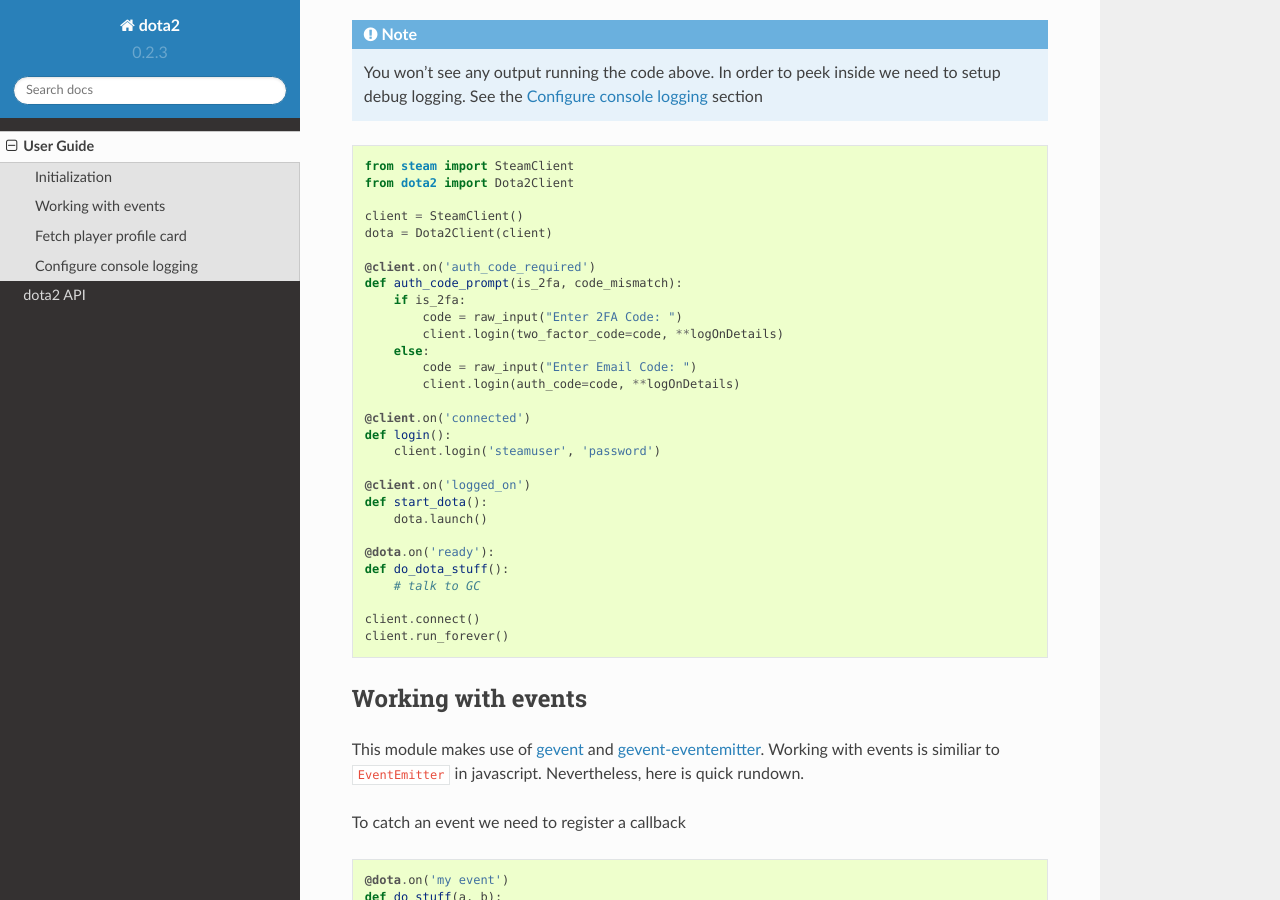
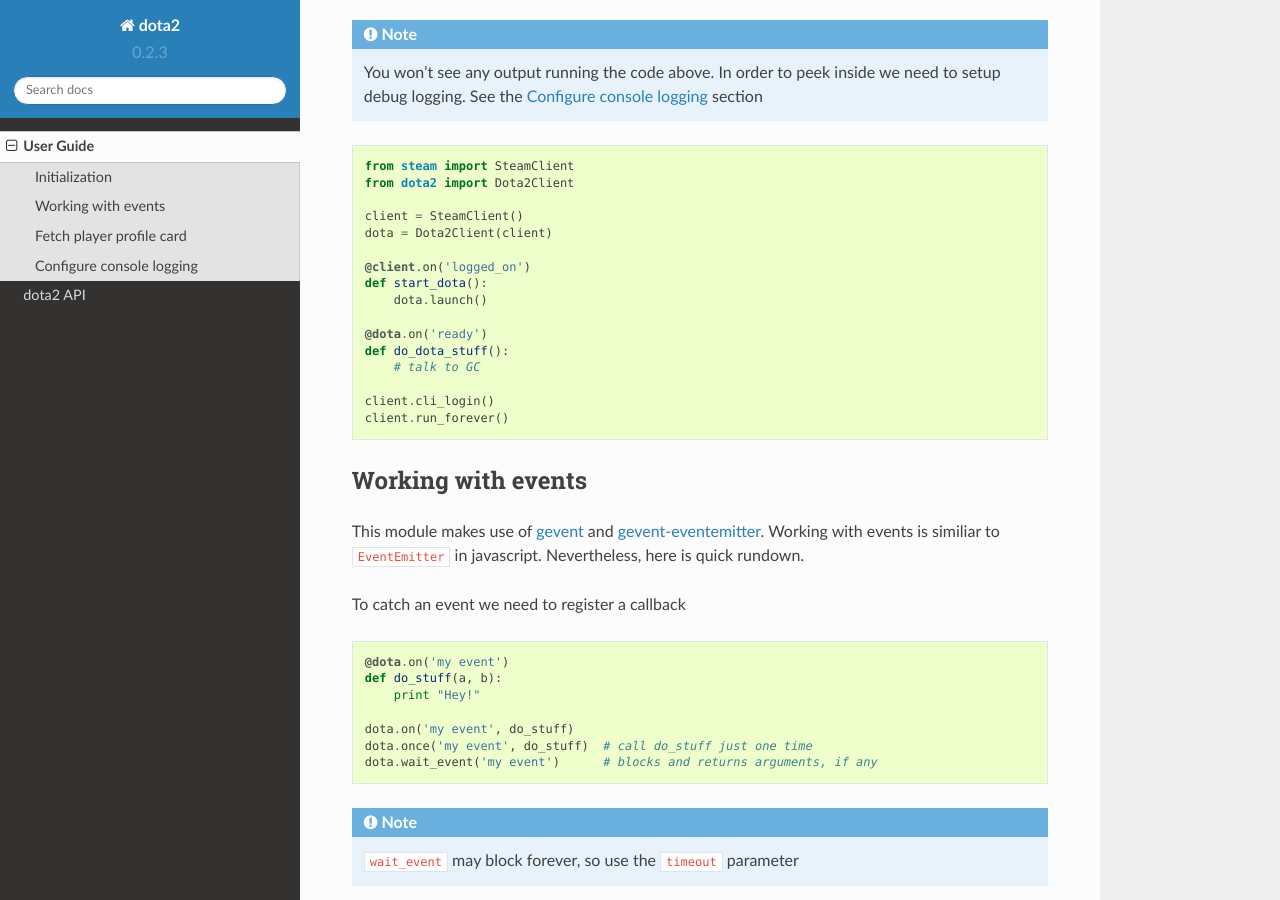
Before and after one commit to ValvePython/dota2, a Sphinx documentation site: the page built from docs/user_guide.rst, in a window 1280 px wide and 900 px high, scrolled down 341 px. Built offline with Sphinx 7.4.7 and the Read the Docs theme 2.0.0, drawn with Linux system fonts in a browser that asks for light colours; pages that are not in the unit, such as notebooks, are missing from menus.

Commit message:
rewrite user_guide example

```diff
--- a/docs/user_guide.rst
+++ b/docs/user_guide.rst
@@ -17,6 +17,7 @@
     In order to peek inside we need to setup debug logging.
     See the :ref:`logging_config` section
 
+
 .. code:: python
 
     from steam import SteamClient
@@ -25,28 +26,15 @@
     client = SteamClient()
     dota = Dota2Client(client)
 
-    @client.on('auth_code_required')
-    def auth_code_prompt(is_2fa, code_mismatch):
-        if is_2fa:
-            code = raw_input("Enter 2FA Code: ")
-            client.login(two_factor_code=code, **logOnDetails)
-        else:
-            code = raw_input("Enter Email Code: ")
-            client.login(auth_code=code, **logOnDetails)
-
-    @client.on('connected')
-    def login():
-        client.login('steamuser', 'password')
-
     @client.on('logged_on')
     def start_dota():
         dota.launch()
 
-    @dota.on('ready'):
+    @dota.on('ready')
     def do_dota_stuff():
         # talk to GC
 
-    client.connect()
+    client.cli_login()
     client.run_forever()
 
 
--- a/requirements.txt
+++ b/requirements.txt
@@ -1,5 +1,5 @@
 enum34==1.1.2; python_version < '3.4'
 gevent==1.1
 protobuf==3.0.0
-steam[client]==0.8.8
+steam[client]==0.8.10
 gevent-eventemitter==2.0
--- a/setup.py
+++ b/setup.py
@@ -12,7 +12,7 @@
     __version__ = f.readline().split('"')[1]
 
 install_requires = [
-    'steam[client]>=0.8.5',
+    'steam[client]>=0.8.10',
     'gevent-eventemitter>=2.0',
     'gevent>=1.1',
     'protobuf>=3.0.0',
```
